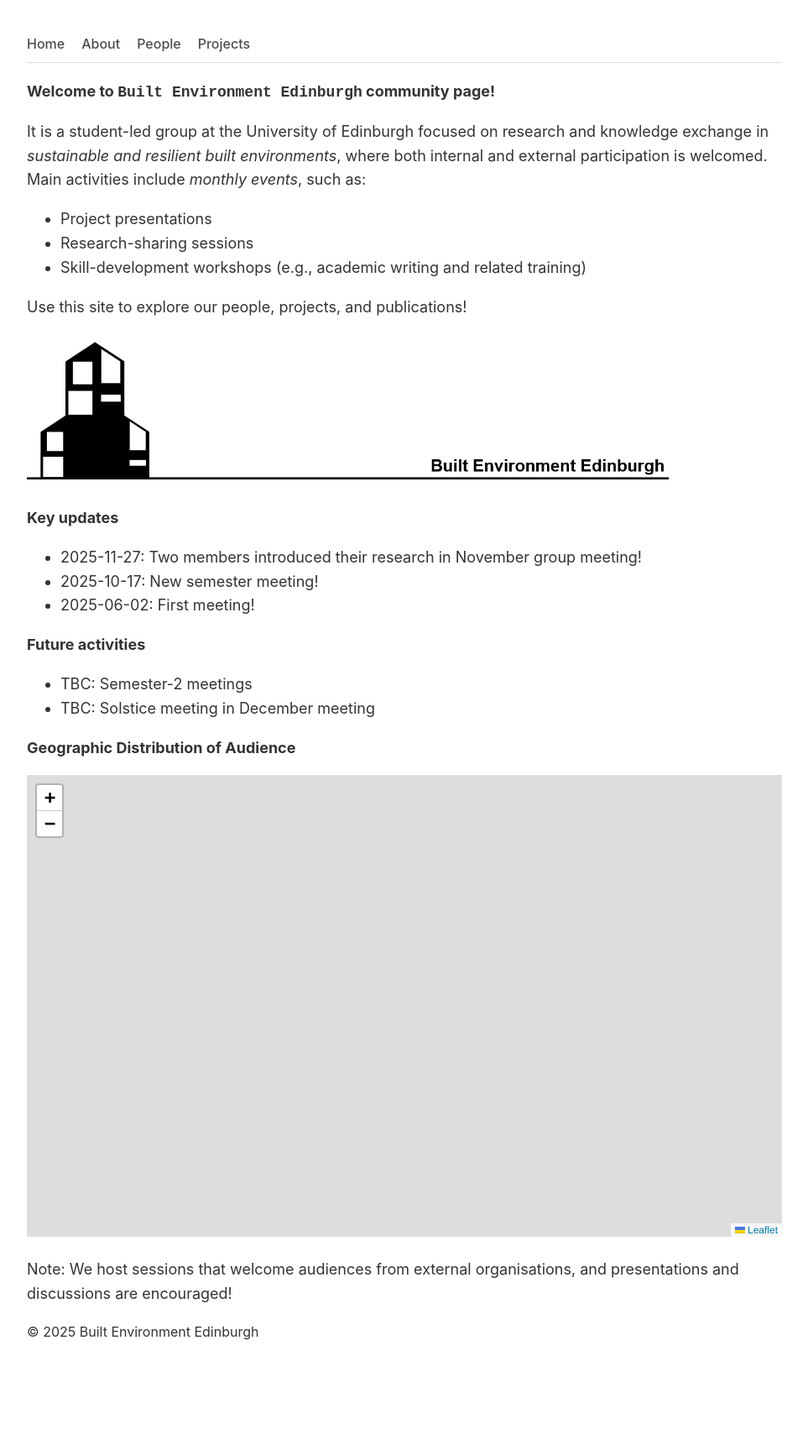
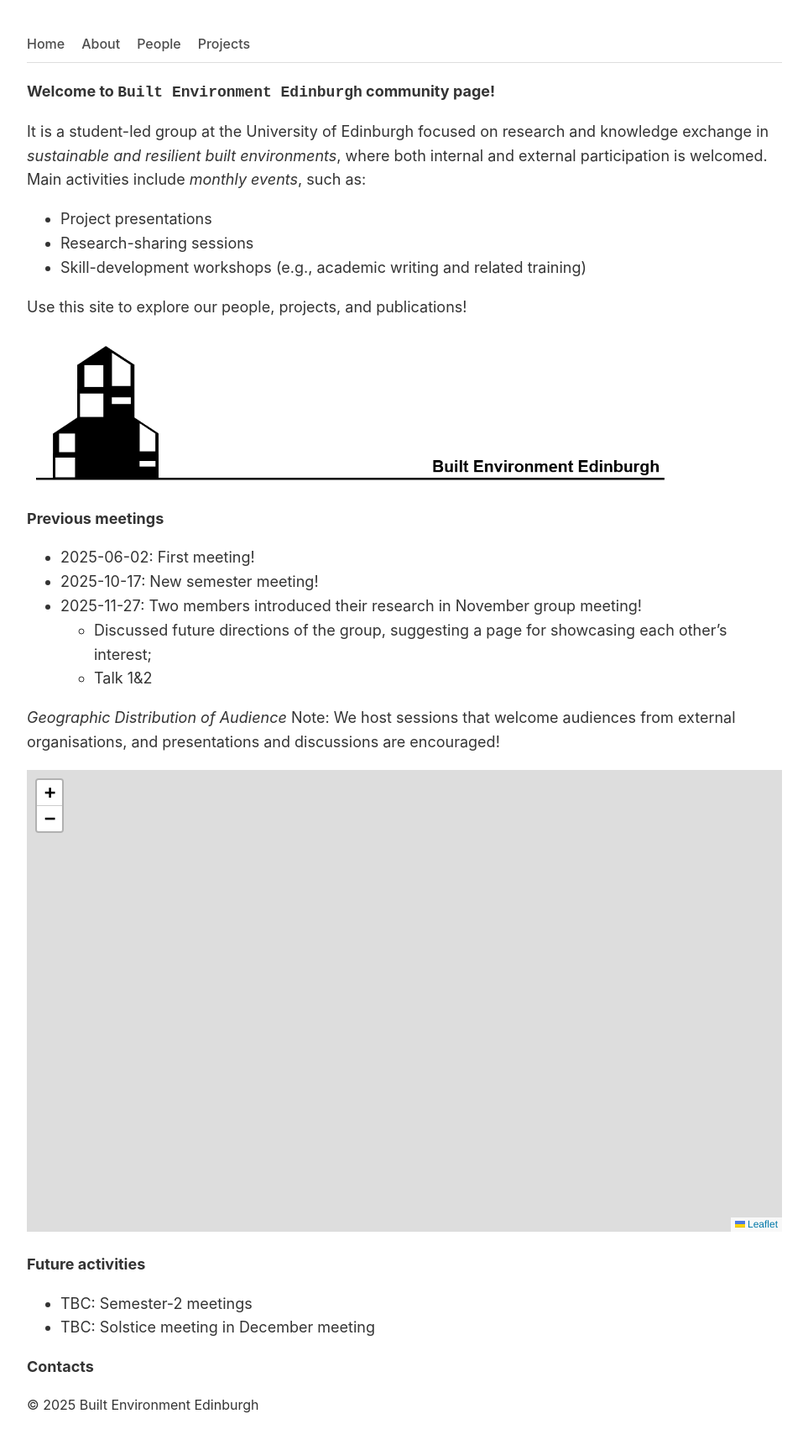
Before and after one commit to RuiBoGithub/built-environment-edinburgh, a Jekyll site: the page built from index.md, in a window 1280 px wide. Shown: the whole page at 84% size, without its empty margins (158-1121 px from the left). Built offline with Jekyll 4.4.1, drawn with Linux system fonts in a browser that asks for light colours; before the commit the page ends 1634 px from its top, so only the background shows below that.

```diff
--- a/index.md
+++ b/index.md
@@ -12,19 +12,18 @@ It is a student-led group at the University of Edinburgh focused on research and
 
 Use this site to explore our people, projects, and publications!
 
-![alt text](image.png){: width="85%"}
-
-**Key updates**
-- 2025-11-27: Two members introduced their research in November group meeting!
-- 2025-10-17: New semester meeting!
-- 2025-06-02: First meeting!
-
-**Future activities**
-- TBC: Semester-2 meetings
-- TBC: Solstice meeting in December meeting
+![alt text](image_logo.png){: width="85%"}
 
 
-**Geographic Distribution of Audience**
+**Previous meetings**
+- 2025-06-02: First meeting!
+- 2025-10-17: New semester meeting!
+- 2025-11-27: Two members introduced their research in November group meeting!
+    - Discussed future directions of the group, suggesting a page for showcasing each other's interest;
+    - Talk 1&2
+
+*Geographic Distribution of Audience*
+Note: We host sessions that welcome audiences from external organisations, and presentations and discussions are encouraged!
 <div id="map" style="height: 550px; margin-bottom:25px;"></div>
 
 <!-- Leaflet -->
@@ -203,4 +202,8 @@ fetch('https://raw.githubusercontent.com/johan/world.geo.json/master/countries.g
 }
 </style>
 
-Note: We host sessions that welcome audiences from external organisations, and presentations and discussions are encouraged!
+**Future activities**
+- TBC: Semester-2 meetings
+- TBC: Solstice meeting in December meeting
+
+**Contacts**
```
Also changed, not shown: image.png (deleted), image_logo.png (added).
